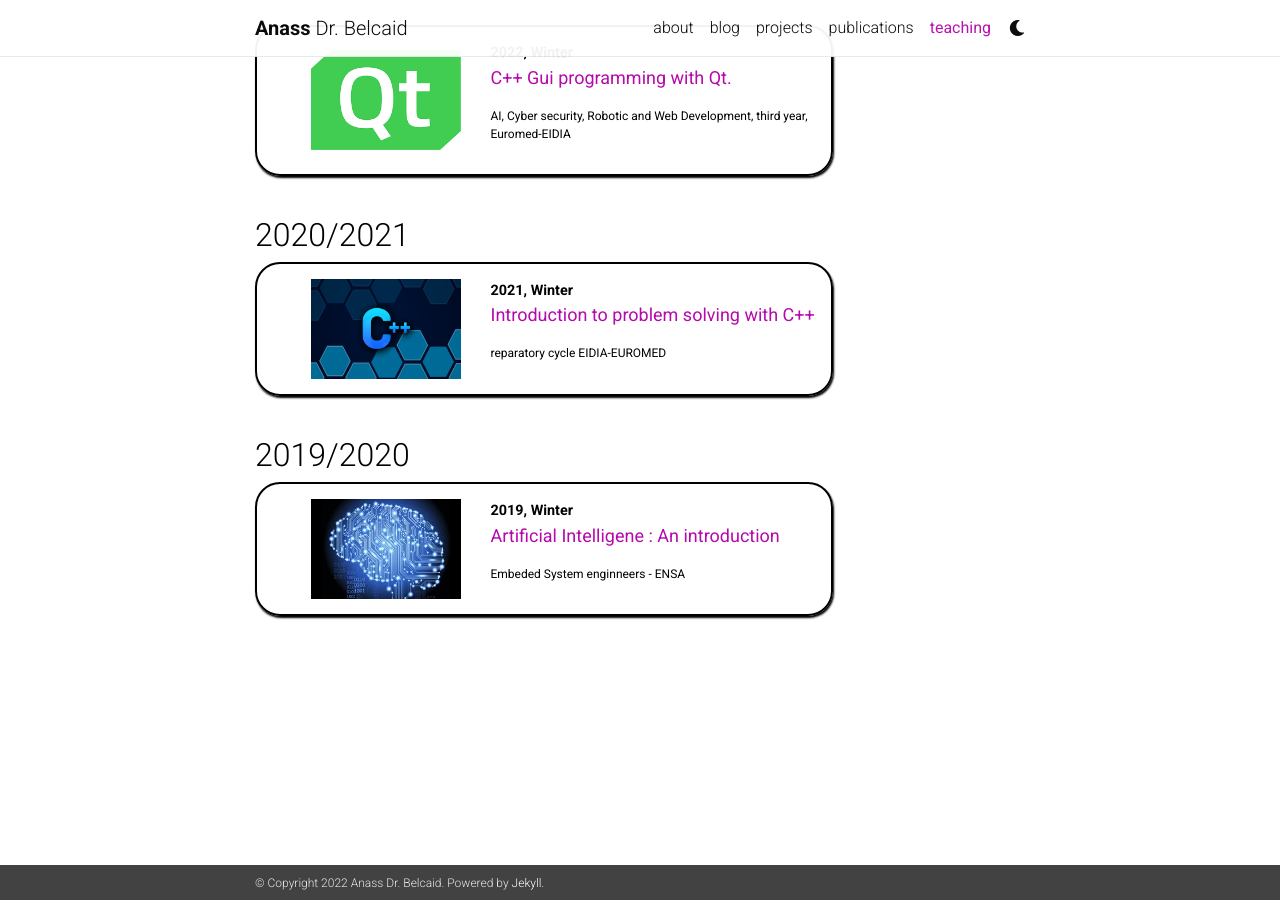
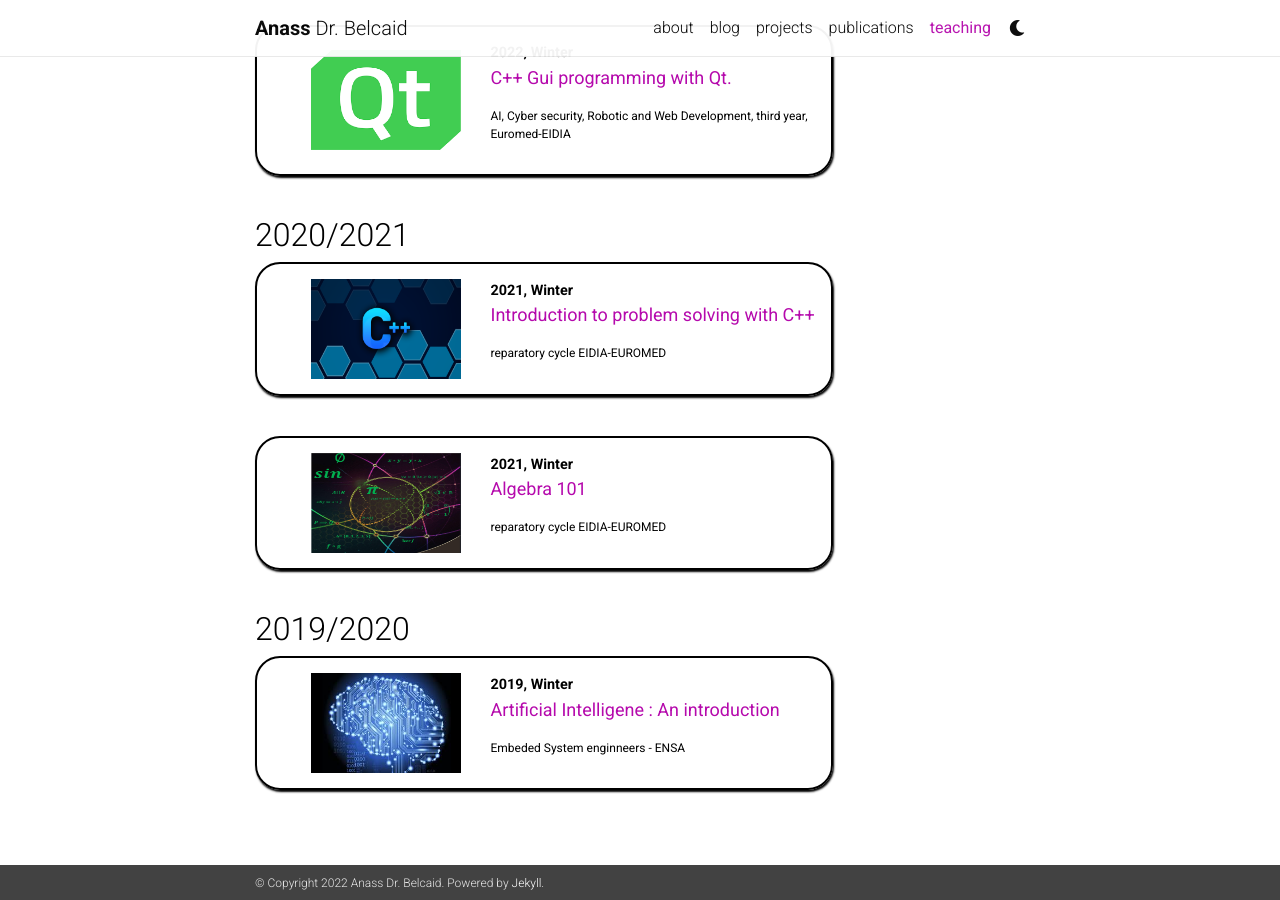
Before and after one commit to anassBelcaid/blog_source, a Jekyll site: the page built from _pages/teaching.md, in a window 1280 px wide and 900 px high, scrolled down 810 px. Built offline with Jekyll 4.4.1, drawn with Linux system fonts in a browser that asks for light colours; nearby versions of some CDN libraries; a style sheet for code colours, icons or effects is not loaded.

Commit message:
[Entry for the albebra course]

```diff
--- a/_pages/teaching.md
+++ b/_pages/teaching.md
@@ -107,6 +107,24 @@ Introduction to problem solving with C++
 <br>
 
 
+<div id="rcorners">
+<table>
+<th>
+ <img src="{{ site.baserul}} {{ site.url }}/assets/img/algebra.png" alt="algebra" width="150" height="100">
+</th>
+<th> <b>2021, Winter</b><br>
+<p style="font-size:18px">
+    <a href='{{ baseurl }}/algebra/'>
+Algebra 101
+    </a>
+</p>
+<p style="font-size:12px">reparatory cycle EIDIA-EUROMED</p>
+</th>
+</table>
+</div>
+<br>
+
+
 ## 2019/2020
 <div id="rcorners">
 <table>
```
Also changed, not shown: assets/img/algebra.png (added), 1 other file.
